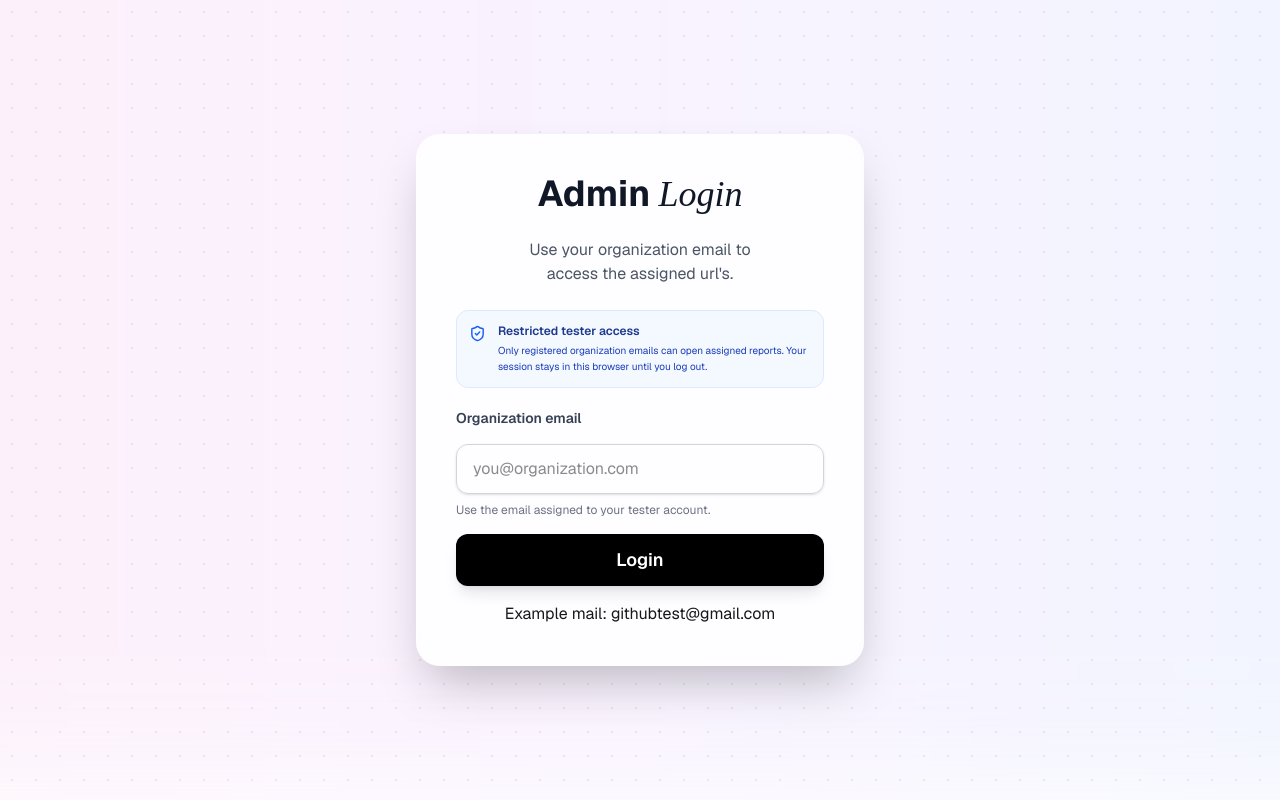
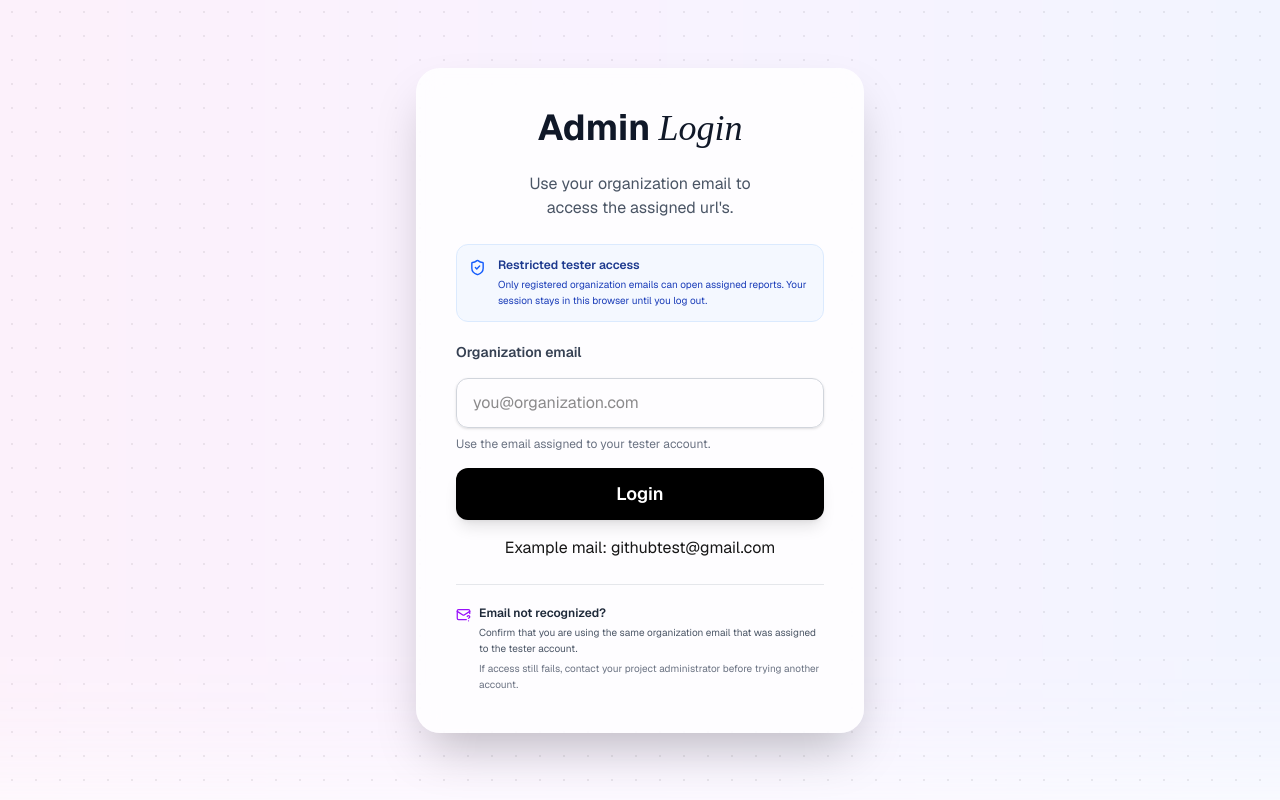
Before and after one commit to zdawan/AI-Bug-Tracker, a Next.js app in the folder client/: page /admin/login in a window 1280 px wide. Built offline with nearby package versions, Linux system fonts and the light colour scheme; no server answers.

Commit message:
Guide login recovery

```diff
--- a/client/app/admin/login/page.jsx
+++ b/client/app/admin/login/page.jsx
@@ -2,7 +2,7 @@
 import { useState, useEffect } from "react";
 import axios from "axios";
 import { useRouter } from "next/navigation";
-import { ShieldCheck } from "lucide-react";
+import { MailQuestion, ShieldCheck } from "lucide-react";
 import { toast, ToastContainer } from "react-toastify";
 import "react-toastify/dist/ReactToastify.css";
 
@@ -142,6 +142,28 @@ export default function AdminLogin() {
             Example mail: githubtest@gmail.com
           </p>
         </form>
+        <div className="mt-6 border-t border-gray-200 pt-5" role="note">
+          <div className="flex items-start gap-2 text-gray-600">
+            <MailQuestion
+              size={15}
+              aria-hidden="true"
+              className="mt-0.5 shrink-0 text-purple-600"
+            />
+            <div>
+              <p className="text-xs font-semibold text-gray-800">
+                Email not recognized?
+              </p>
+              <p className="mt-1 text-[10px] leading-4">
+                Confirm that you are using the same organization email that was
+                assigned to the tester account.
+              </p>
+              <p className="mt-1 text-[10px] leading-4 text-gray-500">
+                If access still fails, contact your project administrator before
+                trying another account.
+              </p>
+            </div>
+          </div>
+        </div>
       </div>
 
       {/* Toastify */}
```
